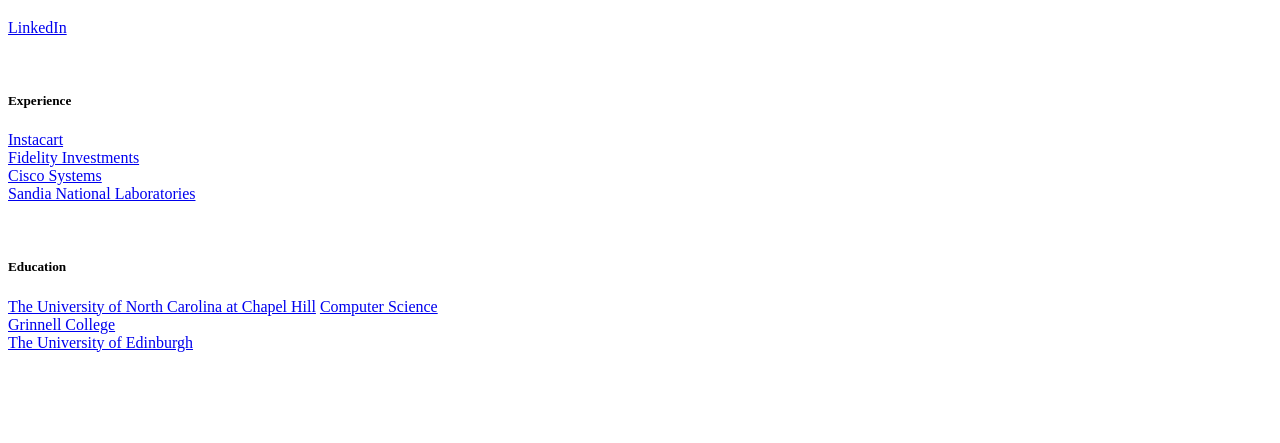
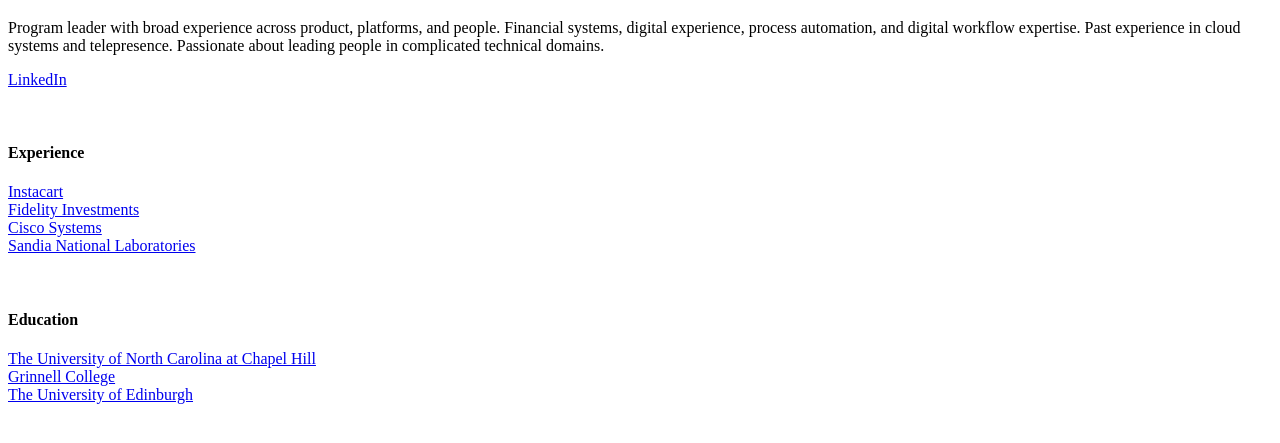
Before and after one commit to andrewnashel/andrewnashel.github.io, a plain HTML site: page index.html in a window 1280 px wide. Shown: the part 61-504 px from the top of the page. Drawn offline with Linux system fonts and the light colour scheme.

Commit message:
Update index.html with title and prose

```diff
--- a/index.html
+++ b/index.html
@@ -1,8 +1,15 @@
 <!DOCTYPE html>
 <html>
+<head>
+  <title>Nashel.org - Welcome</title>
+</head>
 <body>
 
 <h1>Andrew Nashel</h1>
+
+<p>
+Program leader with broad experience across product, platforms, and people. Financial systems, digital experience, process automation, and digital workflow expertise. Past experience in cloud systems and telepresence. Passionate about leading people in complicated technical domains.<br>
+</p>
 
 <p>
 <a href="https://www.linkedin.com/in/andrewnashel/">LinkedIn</a>
@@ -10,7 +17,7 @@
 
 <p>
 <br>
-<h5>Experience</h5>
+<h4>Experience</h4>
   <a href="https://www.instacart.com/">Instacart</a><br>
   <a href="https://www.fidelity.com/">Fidelity Investments</a><br>
   <a href="https://www.cisco.com/">Cisco Systems</a><br>
@@ -19,8 +26,8 @@
 
 <p>
 <br>
-<h5>Education</h5>
-<a href="https://www.unc.edu/">The University of North Carolina at Chapel Hill</a> <a href="https://cs.unc.edu/">Computer Science</a><br>
+<h4>Education</h4>
+<a href="https://www.unc.edu/">The University of North Carolina at Chapel Hill</a><br>
 <a href="https://www.grinnell.edu/">Grinnell College</a><br>
 <a href="https://www.ed.ac.uk/">The University of Edinburgh</a>
 </p>
```
